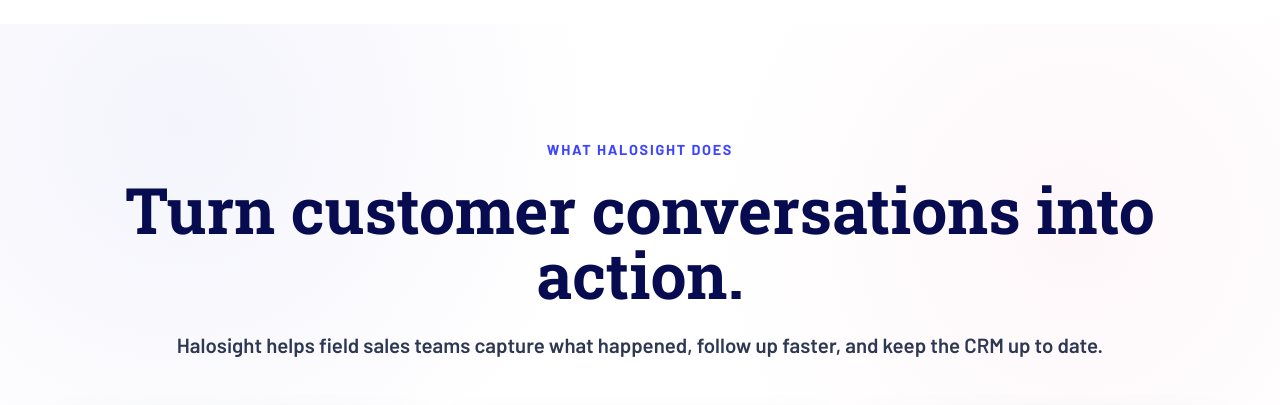
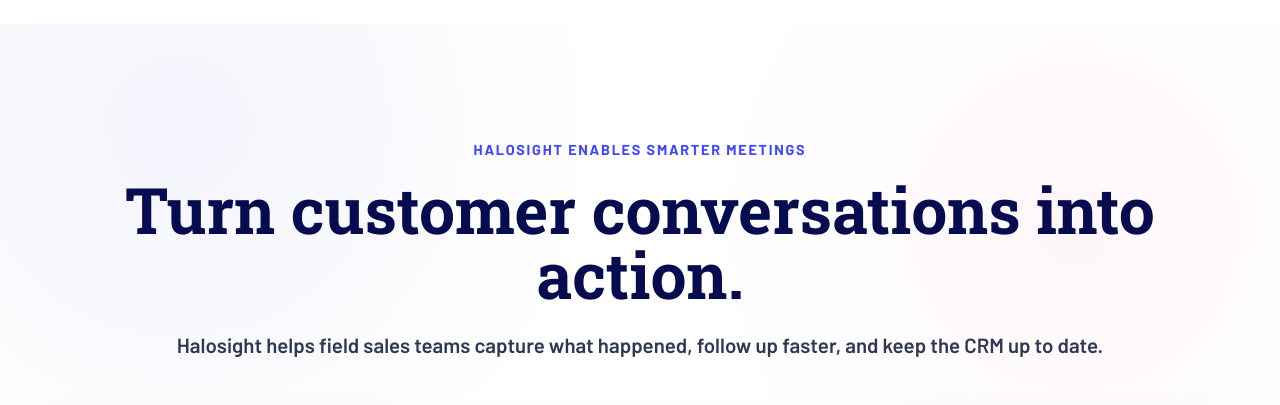
Before and after one commit to tmott-oss/halosight-test-template, a plain HTML site: page index.html in a window 1280 px wide. Shown: the part 6740-7145 px from the top of the page. Drawn offline with Linux system fonts and the light colour scheme.

Commit message:
Update features makeover label

```diff
--- a/index.html
+++ b/index.html
@@ -324,7 +324,7 @@
 
       <section id="features-refresh" class="section section-light feature-refresh-section">
         <div class="feature-refresh-heading">
-          <p class="section-label">What Halosight Does</p>
+          <p class="section-label">Halosight Enables Smarter Meetings</p>
           <h2>Turn customer conversations into action.</h2>
           <p>Halosight helps field sales teams capture what happened, follow up faster, and keep the CRM up to date.</p>
         </div>
```
